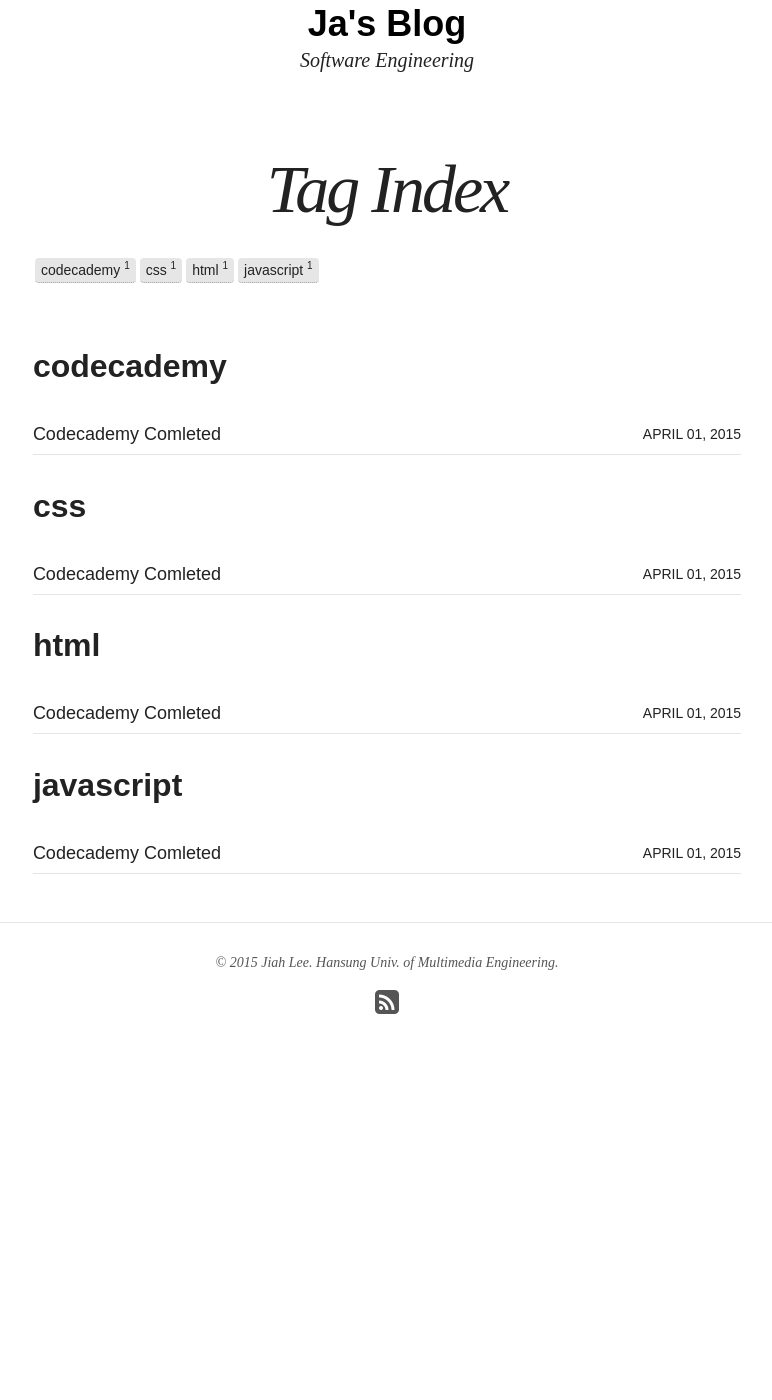
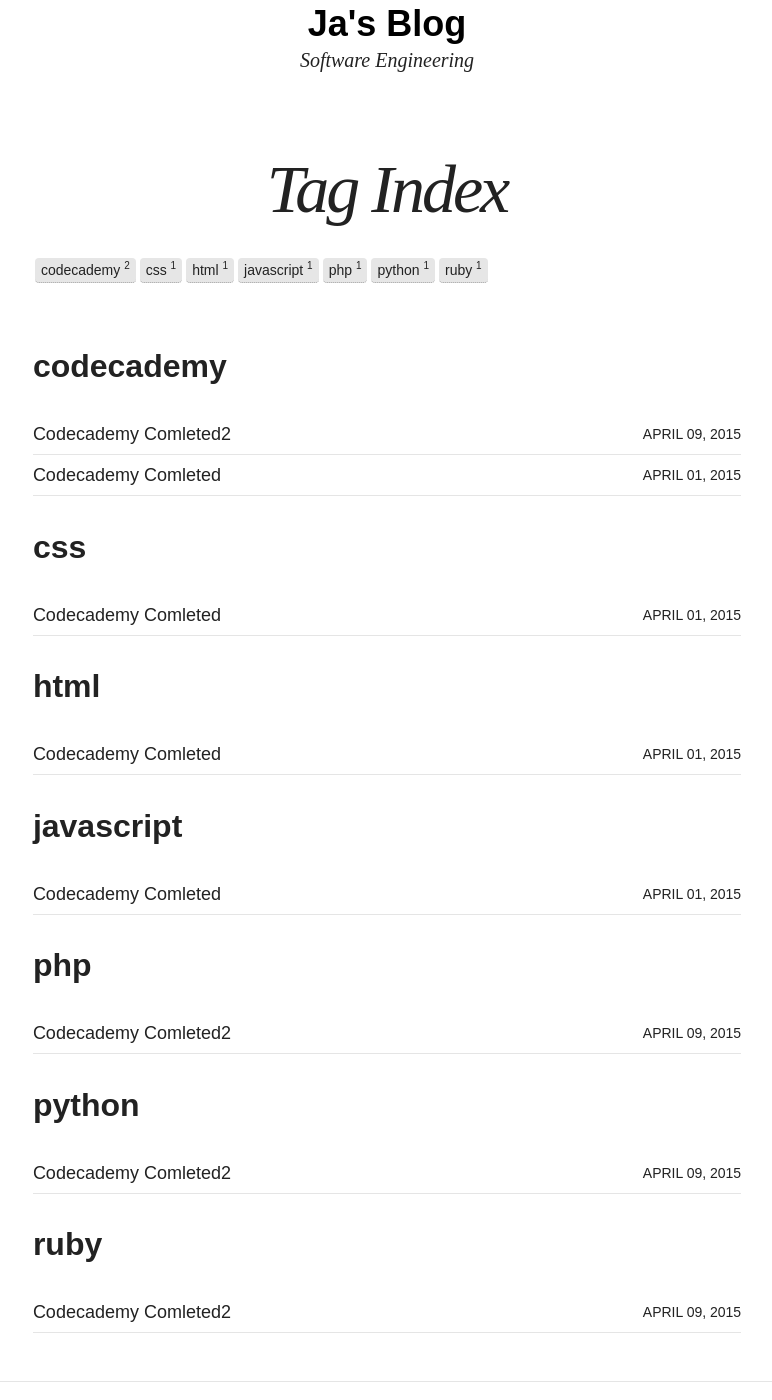
Before and after one commit to lake1218/lake1218.github.io, a Jekyll site: the page built from tags/index.md, in a window 1280 px wide and 1400 px high, scrolled down 323 px. Shown: the whole window, without its empty margins (253-1025 px from the left). Built offline with Jekyll 4.4.1, drawn with Linux system fonts in a browser that asks for light colours; nearby versions of some CDN libraries; before the commit the page ends 1437 px from its top, so only the background shows below that.

Commit message:
post_codecademy2

```diff
--- /dev/null
+++ b/_posts/blog/2015-04-09-codecademy2.md
@@ -0,0 +1,51 @@
+---
+layout: post
+title: "Codecademy Comleted2"
+modified:
+excerpt: "Python / Ruby / PHP"
+categories: blog
+tags: [codecademy, python, ruby, php]
+image:
+feature:
+date: 2015-04-09T15:39:55-04:00
+---
+
+###[**Codecademy**][codecademy] Completed
+
+- **Python Completed**
+<figure>
+	<a href="/_posts/post_img/codecademy_python.png"><img src="/_posts/post_img/codecademy_python.png" alt="image"></a>
+	<figcaption>Codecademy Python</figcaption>
+</figure>
+
+
+
+
+
+- **Ruby Completed**
+<figure>
+	<a href="/_posts/post_img/codecademy_ruby.png"><img src="/_posts/post_img/codecademy_ruby.png" alt="image"></a>
+	<figcaption>Codecademy Ruby</figcaption>
+</figure>
+
+
+
+
+
+- **PHP Completed**
+<figure>
+	<a href="/_posts/post_img/codecademy_php.png"><img src="/_posts/post_img/codecademy_php.png" alt="image"></a>
+	<figcaption>Codecademy PHP</figcaption>
+</figure>
+
+
+
+
+
+- **My Profile**
+<figure>
+	<a href="/_posts/post_img/codecademy_profile.png"><img src="/_posts/post_img/codecademy_profile.png"></a>
+	<figcaption>my profile</figcaption>
+</figure>
+
+[codecademy]: http://www.codecademy.com/learn
```
Also changed, not shown: _posts/blog/2015-04-01-codecademy.md (+3 -3 lines), _posts/post_img/codecademy_1.png (renamed from images/post_img/codecademy_1.png), _posts/post_img/codecademy_2.png (renamed from images/post_img/codecademy_2.png), _posts/post_img/codecademy_3.png (renamed from images/post_img/codecademy_3.png), _posts/post_img/codecademy_htmlcss.png (renamed from images/post_img/codecademy_htmlcss.png), _posts/post_img/codecademy_javascript.png (renamed from images/post_img/codecademy_javascript.png), _posts/post_img/codecademy_php.png (renamed from images/post_img/codecademy_php.png), _posts/post_img/codecademy_profile.png (renamed from images/post_img/codecademy_profile.png), _posts/post_img/codecademy_python.png (renamed from images/post_img/codecademy_python.png), _posts/post_img/codecademy_ruby.png (renamed from images/post_img/codecademy_ruby.png), 2 other files.
